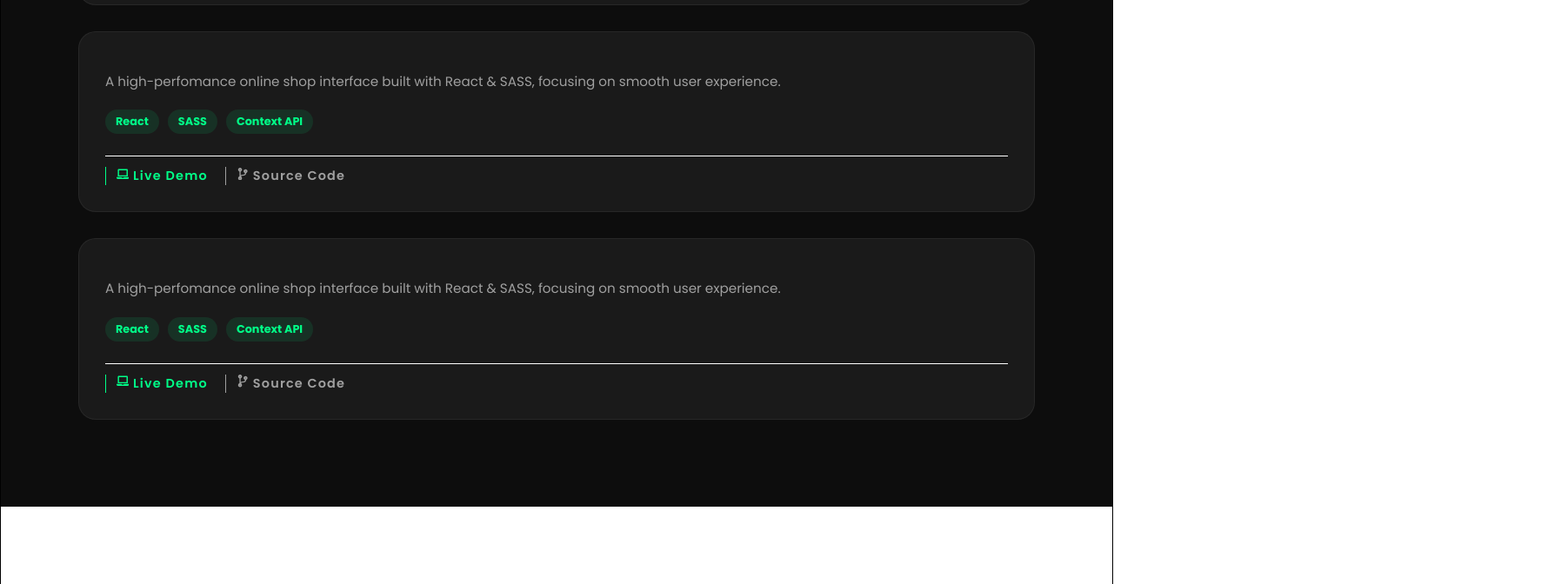
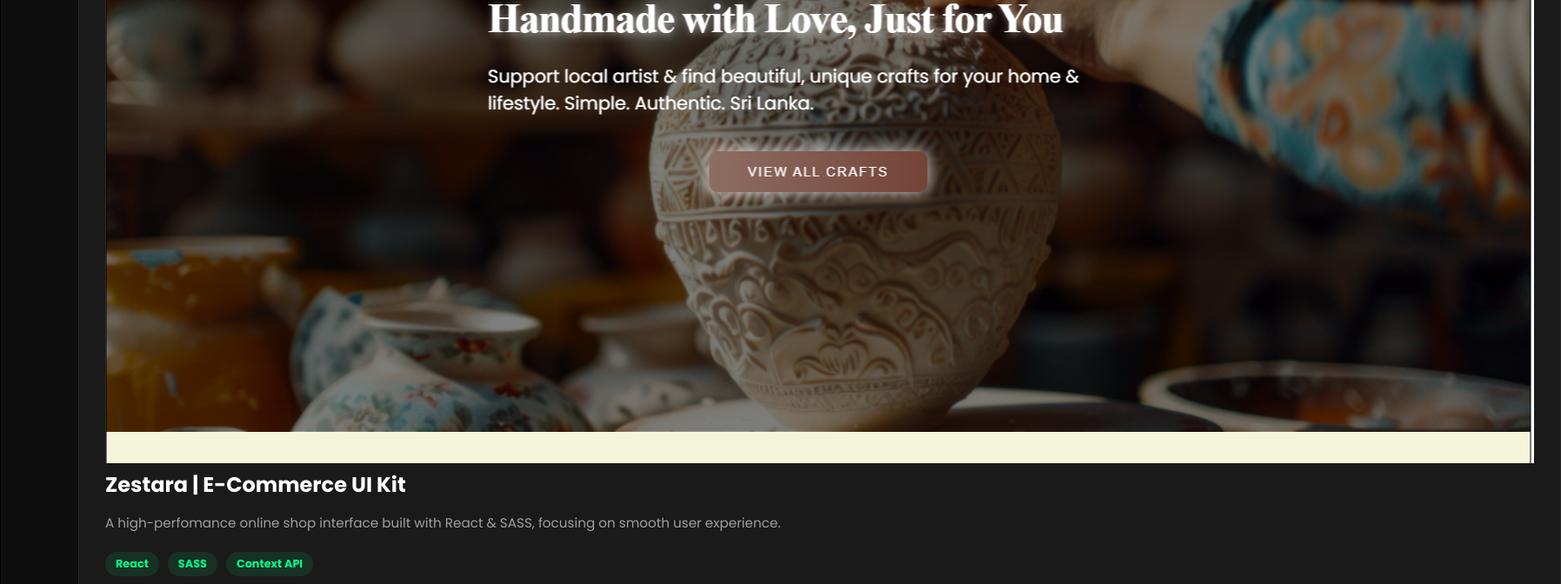
Before and after one commit to lakshan-beast/My-Portfolio, a React (Vite) app: page / in a window 1280 px wide. Shown: the part 3100-3772 px from the top of the page at 87% size, 1795 px wide, since content can reach past the window. Built offline with nearby package versions, Linux system fonts and the light colour scheme.

Commit message:
add projects images

```diff
--- a/src/components/ProjectsCard.jsx
+++ b/src/components/ProjectsCard.jsx
@@ -3,43 +3,53 @@ import React from "react";
 
 import { FaLaptop, FaCodeBranch } from "react-icons/fa";
 
+import Image1 from "../assets/project1.png";
+import Image2 from "../assets/project2.png";
+import Image3 from "../assets/project3.png";
+
 const Projects = () => {
   const projectsList = [
+    // react zestara project
     {
-      title: "E-Commerce UI Kit",
+      image: Image1,
+      title: "Zestara | E-Commerce UI Kit",
       description:
         "A high-perfomance online shop interface built with React & SASS, focusing on smooth user experience.",
       tags: ["React", "SASS", "Context API"],
-      link: "#",
+      link: "https://zestara.vercel.app",
       github: "#",
     },
 
+    // info.lanka project
     {
-      title: "E-Commerce UI Kit",
+      image: Image2,
+      title: "info.lanka | Services",
       description:
-        "A high-perfomance online shop interface built with React & SASS, focusing on smooth user experience.",
-      tags: ["React", "SASS", "Context API"],
-      link: "#",
+        "A centralized, fully responsive web portal designed to streamline access to over 200+ verified Sri Lankan government services through an intuitive keyword-based search engine.",
+      tags: ["HTML5", "CSS", "JavaScript"],
+      link: "https://info-lanka-project.vercel.app",
       github: "#",
     },
 
+    // Educa Advance Learning Platform
     {
-      title: "E-Commerce UI Kit",
+      image: Image3,
+      title: "Educa | Advance Learning Platform",
       description:
         "A high-perfomance online shop interface built with React & SASS, focusing on smooth user experience.",
-      tags: ["React", "SASS", "Context API"],
-      link: "#",
+      tags: ["HTML5", "CSS", "JavaScript"],
+      link: "https://educa-advance-learning-platform.vercel.app",
       github: "#",
     },
 
-    {
-      title: "E-Commerce UI Kit",
-      description:
-        "A high-perfomance online shop interface built with React & SASS, focusing on smooth user experience.",
-      tags: ["React", "SASS", "Context API"],
-      link: "#",
-      github: "#",
-    },
+    // {
+    //   title: "E-Commerce UI Kit",
+    //   description:
+    //     "A high-perfomance online shop interface built with React & SASS, focusing on smooth user experience.",
+    //   tags: ["React", "SASS", "Context API"],
+    //   link: "#",
+    //   github: "#",
+    // },
   ];
 
   return (
@@ -51,7 +61,8 @@ const Projects = () => {
           {projectsList.map((project, index) => (
             <div className="project-card" key={index} data-aos="fade-up">
               <div className="project-content">
-                <h3>{projectsList.title}</h3>
+                <img src={project.image} alt={project.title} />
+                <h3>{project.title}</h3>
                 <p>{project.description}</p>
 
                 <div className="tags">
```
